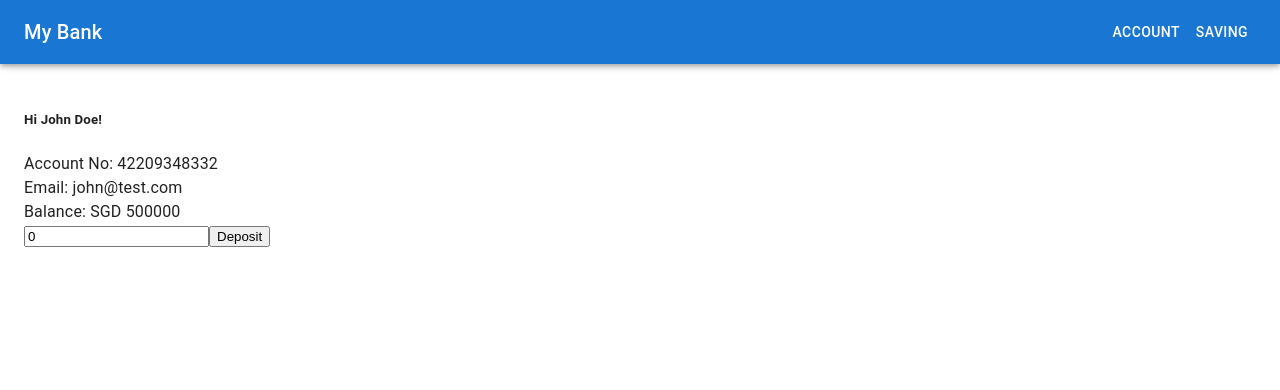
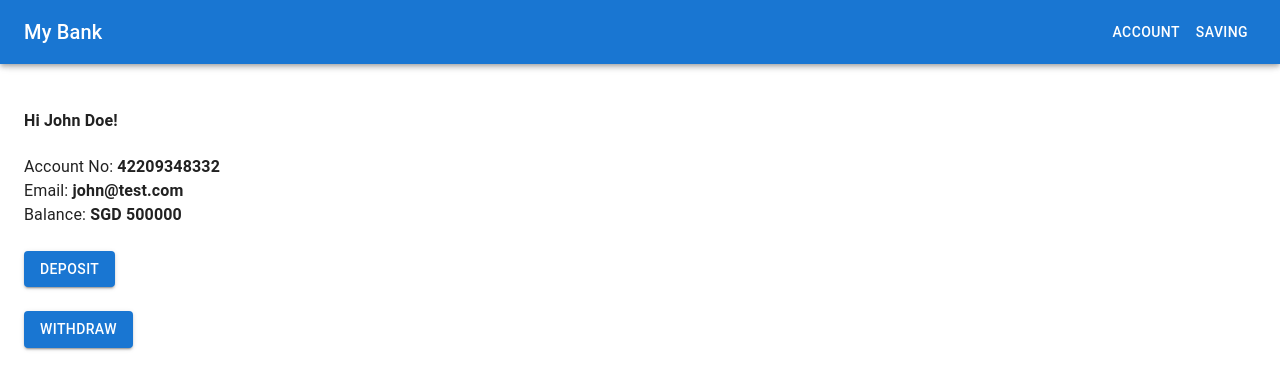
Before and after one commit to paingsoethaw/bank-sys-fe, a React (Vite) app: page / in a window 1280 px wide. Shown: the top 390 px of the page. Built offline with nearby package versions, Linux system fonts and the light colour scheme.

Commit message:
updated account ui

```diff
--- a/src/features/users/userSlice.ts
+++ b/src/features/users/userSlice.ts
@@ -4,7 +4,9 @@ import { RootState } from '../../store';
 export interface Transaction {
   type: string;
   amount: number;
-  remainingBalance: number;
+  updatedBalance: number;
+  remark?: string;
+  date: string;
 }
 export interface User {
   id: string;
@@ -21,40 +23,30 @@ const initialState: User = {
   email: 'john@test.com',
   accountNo: '42209348332',
   balance: 500000,
-  transactions: []
+  transactions: [
+    {
+      type: 'DEPOSIT',
+      amount: 340.54,
+      updatedBalance: 4500030.34,
+      remark: 'ddd',
+      date: '2023-08-23'
+    }
+  ]
 };
 
 export const userSlice = createSlice({
   name: 'user',
   initialState,
   reducers: {
-    addUser: (state, action: PayloadAction<User>) => {
-      state = action.payload;
-    },
-    makeDeposit: (state, action: PayloadAction<number>) => {
-      const remainingBalance = state.balance + action.payload;
-      const depositeData: Transaction = {
-        type: 'DEPOSIT',
-        amount: action.payload,
-        remainingBalance: remainingBalance
-      };
-      state.transactions.push(depositeData);
-      state.balance = state.balance + action.payload;
-    },
-    makeWithdrawal: (state, action: PayloadAction<number>) => {
-      const remainingBalance = state.balance - action.payload;
-      const withdrawalData: Transaction = {
-        type: 'WITHDRAWAL',
-        amount: action.payload,
-        remainingBalance: remainingBalance
-      };
-      state.transactions.push(withdrawalData);
-      state.balance = remainingBalance;
+    createTransaction: (state, action: PayloadAction<Transaction>) => {
+      const depositePayload = action.payload;
+      state.balance = depositePayload.updatedBalance;
+      state.transactions.push(depositePayload);
     }
   }
 });
 
-export const { addUser, makeDeposit, makeWithdrawal } = userSlice.actions;
+export const { createTransaction } = userSlice.actions;
 
 export const userSelector = (state: RootState) => state.userReducer;
 
--- a/src/pages/Account.tsx
+++ b/src/pages/Account.tsx
@@ -1,55 +1,136 @@
 import { useEffect, useState } from 'react';
+import Button from '@mui/material/Button';
+import TextField from '@mui/material/TextField';
+import Dialog from '@mui/material/Dialog';
+import DialogActions from '@mui/material/DialogActions';
+import DialogContent from '@mui/material/DialogContent';
+import DialogTitle from '@mui/material/DialogTitle';
+
 import { useAppDispatch, useAppSelector } from '../hooks';
-import {
-  User,
-  // Transaction,
-  // addUser,
-  // makeDeposit,
-  makeWithdrawal,
-  userSelector
-} from '../features/users/userSlice';
+import { User, Transaction, createTransaction, userSelector } from '../features/users/userSlice';
 
 function Account() {
   const dispatch = useAppDispatch();
+  const selectedUser = useAppSelector(userSelector);
 
   const [userDetails, setUserDetails] = useState<User>();
-  const [depositAmount, setDepositAmount] = useState<number>(0);
-  const selectedUser = useAppSelector(userSelector);
+  const [transactionType, setTransactionType] = useState<string>('DEPOSIT');
+  const [transactionAmount, setTransactionAmount] = useState<number>(0);
+  const [remark, setRemark] = useState<string>('');
+  const [isFormOpen, setIsFormOpen] = useState(false);
 
   useEffect(() => {
     setUserDetails(selectedUser);
     return () => {};
   }, [selectedUser]);
 
-  function handleDeposit() {
-    // dispatch(makeDeposit(depositAmount));
-    dispatch(makeWithdrawal(depositAmount));
-  }
+  const handleFormSubmit = () => {
+    if (!userDetails || !userDetails.balance) return;
+
+    let updatedBalance: number = 0;
+
+    if (transactionType == 'DEPOSIT') {
+      updatedBalance = userDetails.balance + transactionAmount;
+    }
+    if (transactionType == 'WITHDRAWAL') {
+      updatedBalance = userDetails.balance - transactionAmount;
+    }
+    const transactionDate = new Date();
+    const transactionPayload: Transaction = {
+      type: transactionType,
+      amount: transactionAmount,
+      updatedBalance: updatedBalance,
+      date: transactionDate.toString(),
+      remark: remark
+    };
+
+    dispatch(createTransaction(transactionPayload));
+    clearForm();
+    setIsFormOpen(false);
+  };
+
+  const clearForm = () => {
+    setTransactionAmount(0);
+    setRemark('');
+  };
+
+  const handleFormClose = () => {
+    clearForm();
+    setIsFormOpen(false);
+  };
 
   console.log('xxx', userDetails);
   return (
     <div>
       <div>
-        <h5>Hi {userDetails?.name}!</h5>
-        Account No: {userDetails?.accountNo}
+        <h4>Hi {userDetails?.name}!</h4>
+        Account No: <strong>{userDetails?.accountNo}</strong>
         <br />
-        Email: {userDetails?.email}
+        Email: <strong>{userDetails?.email}</strong>
         <br />
-        Balance: SGD {userDetails?.balance}
+        Balance: <strong> SGD {userDetails?.balance}</strong>
       </div>
 
+      <br/>
       <div>
-        <input
-          type="number"
-          placeholder="Deposit Amount"
-          aria-label="deposit-amount"
-          value={depositAmount}
-          onChange={(e) => setDepositAmount(parseInt(e.target.value))}
-        />
-        <button type="submit" className="btn" onClick={handleDeposit}>
+        <Button
+          variant="contained"
+          onClick={() => {
+            setTransactionType('DEPOSIT');
+            setIsFormOpen(true);
+          }}
+        >
           Deposit
-        </button>
+        </Button>
+        <br/>
+        <br/>
+        <Button
+          variant="contained"
+          onClick={() => {
+            setTransactionType('WITHDRAWAL');
+            setIsFormOpen(true);
+          }}
+        >
+          Withdraw
+        </Button>
       </div>
+      <br />
+      <br />
+      <br />
+
+      <Dialog open={isFormOpen} onClose={handleFormClose}>
+        <DialogTitle>{transactionType}</DialogTitle>
+        <DialogContent>
+          <TextField
+            autoFocus
+            margin="dense"
+            id="transactionAmount"
+            label="Amount"
+            type="number"
+            fullWidth
+            variant="standard"
+            value={transactionAmount}
+            onChange={(e) => setTransactionAmount(parseInt(e.target.value))}
+          />
+          <TextField
+            autoFocus
+            margin="dense"
+            id="remark"
+            label="Remark"
+            type="text"
+            fullWidth
+            variant="standard"
+            value={remark}
+            onChange={(e) => setRemark(e.target.value)}
+          />
+        </DialogContent>
+        <DialogActions>
+          <Button onClick={handleFormClose}>Cancel</Button>
+          <Button onClick={handleFormSubmit}>
+            {transactionType == 'DEPOSIT' ? 'Deposit' : 'Withdraw'}
+          </Button>
+        </DialogActions>
+      </Dialog>
     </div>
   );
 }
@@ -67,7 +148,7 @@ export default Account;
 //       </div>
 
 //       {/*
-//       Transaction Form MODAL UI for deposit and widthdraw
+//       Transaction Form MODAL UI for deposit and withdraw
 //       Fields
 //       - Transaction type
 //       - Amount
```
